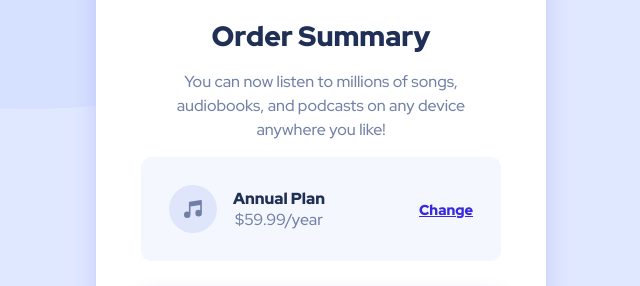
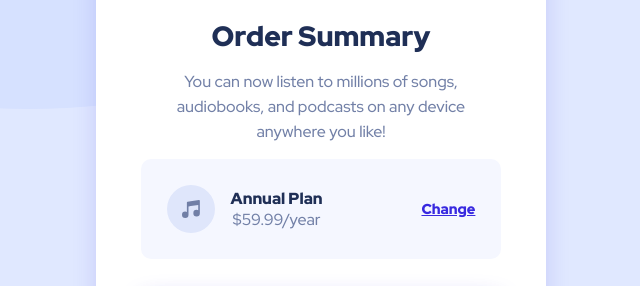
Before and after one commit to emmaclarem/frontend-mentor-projects, a plain HTML site: page index.html in a window 1280 px wide. Shown: the part 328-614 px from the top of the page, 319-959 px from the left. Drawn offline with Linux system fonts and the light colour scheme.

Commit message:
Fix line height and padding

```diff
--- a/style.css
+++ b/style.css
@@ -99,7 +99,7 @@ a {
 }
 
 p.tagline {
-    line-height: 1.5em;
+    line-height: 1.55em;
 }
 
 .plan {
@@ -107,7 +107,7 @@ p.tagline {
     border-radius: 10px;
     justify-content: space-between;
     align-items: center;
-    padding: 1.75em;
+    padding: 1.6em;
 }
 
 .plan-details {
```
